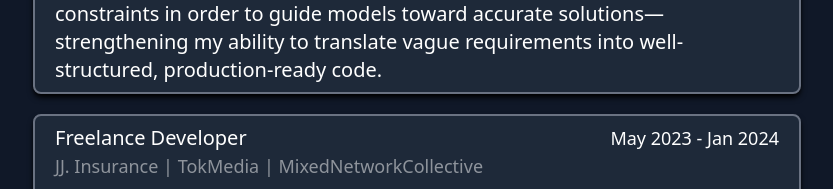
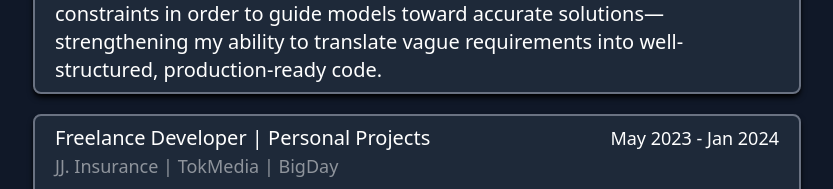
Before and after one commit to BotTyler/Portfolio, a plain HTML site: page index.html in a window 1280 px wide. Shown: the part 2411-2600 px from the top of the page, without its empty margins (223-1056 px from the left). Drawn offline with nearby package versions, Linux system fonts and the light colour scheme.

Commit message:
Revision to experience section

```diff
--- a/index.html
+++ b/index.html
@@ -292,10 +292,10 @@
           class="p-2 px-5 rounded-lg w-[80%] h-fit text-white bg-gray-800 border border-2 border-gray-500 shadow-md shadow-black hover-scale-up"
         >
           <div class="flex justify-between">
-            <p class="">Freelance Developer</p>
+            <p class="">Freelance Developer | Personal Projects</p>
             <p class="text-lg">May 2023 - Jan 2024</p>
           </div>
-          <p class="opacity-50 text-lg">JJ. Insurance | TokMedia | MixedNetworkCollective</p>
+          <p class="opacity-50 text-lg">JJ. Insurance | TokMedia | BigDay</p>
           <div class="flex flex-wrap gap-1 my-3">
             <img
               src="./Assets/c-sharp.png"
```
